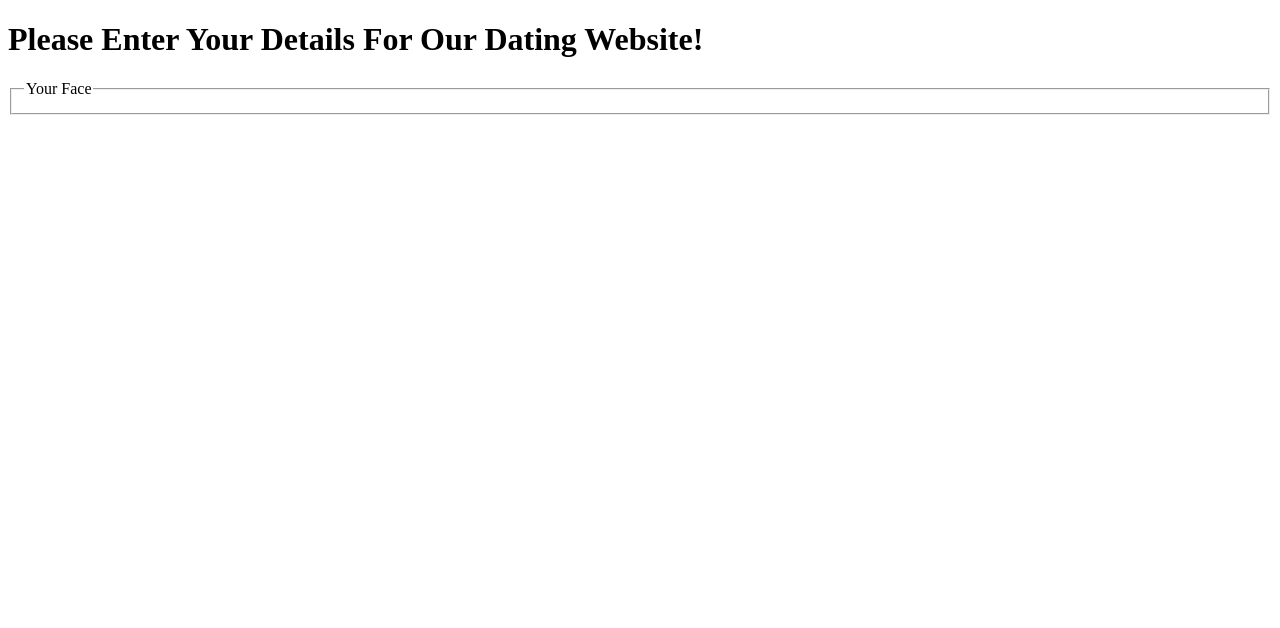
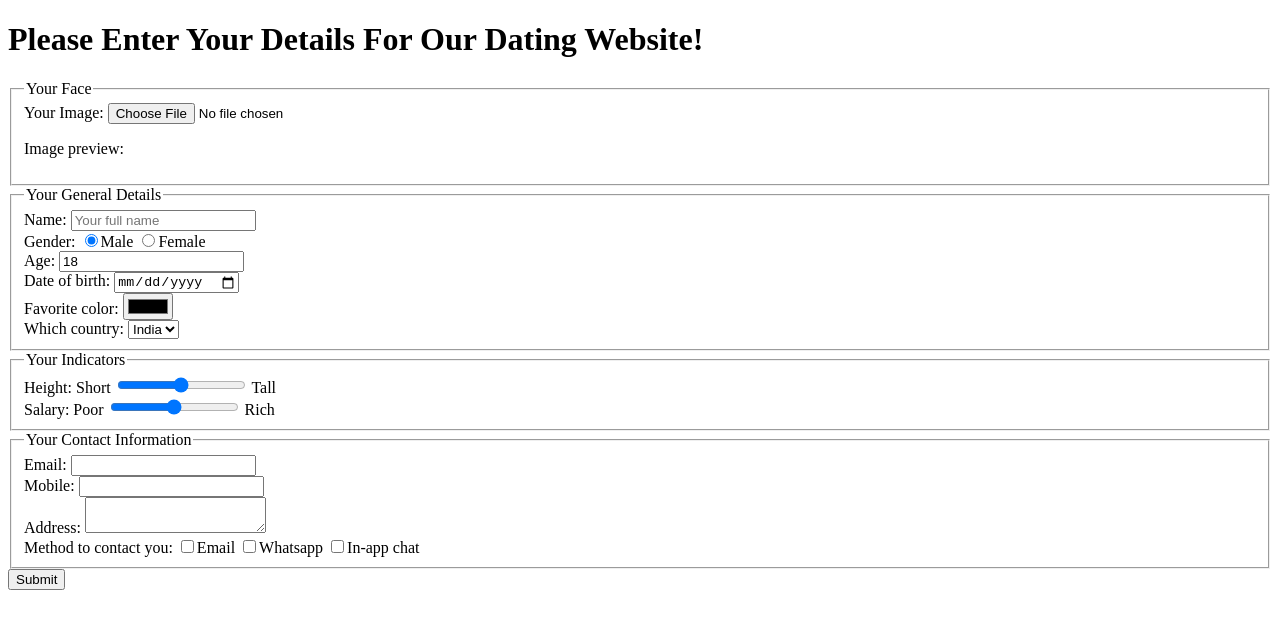
Before and after one commit to s-arora/coursera-test, a plain HTML site: page Site2/index.html in a window 1280 px wide. Drawn offline with Linux system fonts and the light colour scheme.

Commit message:
dating site

```diff
--- a/Site2/index.html
+++ b/Site2/index.html
@@ -7,10 +7,58 @@
 </head>
 <body>
 	<h1>Please Enter Your Details For Our Dating Website!</h1>
-	<form action="" method="post" enctype="multipart/form-type">
+	<form action="" method="post" enctype="multipart/form-data">
 		<fieldset>
 			<legend>Your Face</legend>
+			<label for="Image">Your Image:</label>
+			<input type="file" name="Image">
+			<p>Image preview:</p>
 		</fieldset>
+		<fieldset>
+			<legend>Your General Details</legend>
+			<label for="Name">Name:</label>
+			<input type="text" name="Name" placeholder="Your full name"> <br>
+			<label for="gender">Gender:</label>
+			<input type="radio" name="male" checked="checked">Male
+			<input type="radio" name="female">Female<br>
+			<label for="Age">Age:</label>
+			<input type="number" name="age" value="18"> <br>
+			<label for="dob">Date of birth:</label>
+			<input type="date" name="dob"><br>
+			<label for="color">Favorite color:</label>
+			<input type="color" name="color"><br>
+			<label for="country">Which country:</label>
+			<select name="country">
+				<option value="india">India</option>
+				<option value="us">US</option>
+				<option value="uk">UK</option>
+			</select>
+		</fieldset>
+		<fieldset>
+			<legend>Your Indicators</legend>
+			<label for="height">Height:</label>
+			<span>Short</span>
+			<input type="range" name="height" min="0" max="100"	step="10" value="50">
+			<span>Tall</span><br>
+			<label for="salary">Salary:</label>
+			<span>Poor</span>
+			<input type="range" name="salary" min="0" max="100" step="10" value="50">
+			<span>Rich</span>
+		</fieldset>
+		<fieldset>
+			<legend>Your Contact Information</legend>
+			<label for="email">Email:</label>
+			<input type="email" name="email"><br>
+			<label for="mobile">Mobile:</label>
+			<input type="number" name="mobile"><br>
+			<label for="address">Address:</label>
+			<textarea name="address"></textarea><br>
+			<label for="contact_method">Method to contact you:</label>
+			<input type="checkbox" name="contact_method" value="email">Email
+			<input type="checkbox" name="contact_method" value="whatsapp">Whatsapp
+			<input type="checkbox" name="contact_method" value="chat">In-app chat
+		</fieldset>
+		<input type="submit" name="submit">
 	</form>
 </body>
 </html>
```
